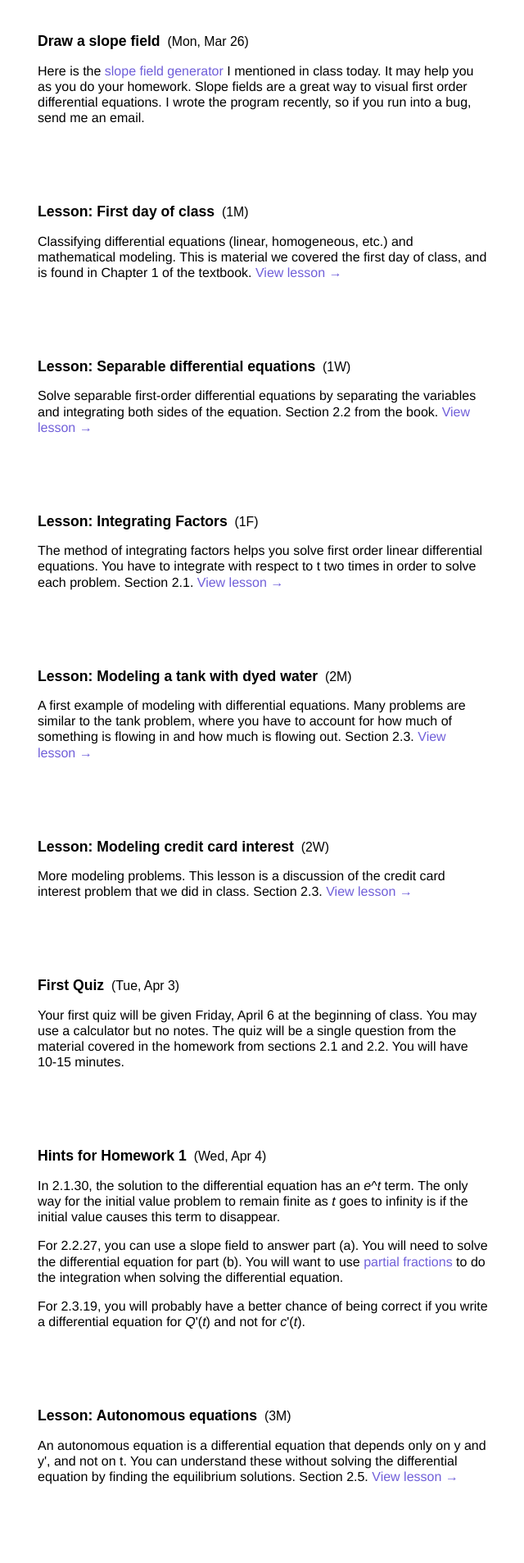
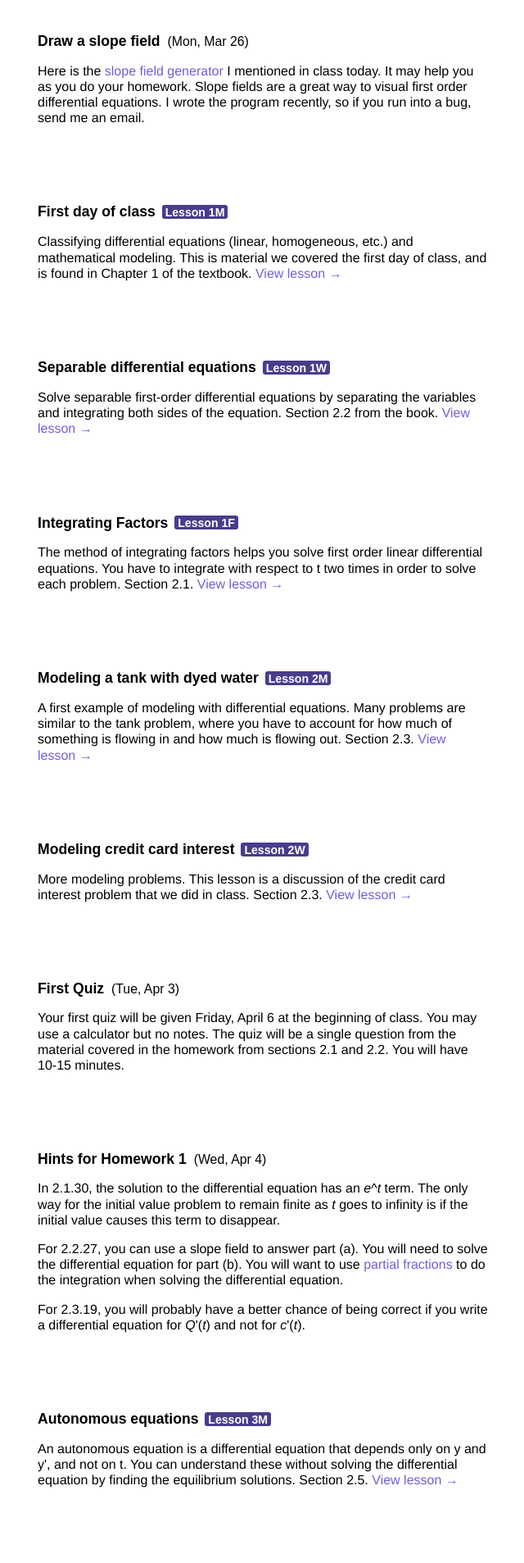
Before and after one commit to nathangrigg/website, a Jekyll site: the page built from math307/sp12/index.html, in a window 1280 px wide. Shown: the part 551-2458 px from the top of the page at 82% size, without its empty margins (319-959 px from the left). Built offline with Jekyll 4.4.1, drawn with Linux system fonts in a browser that asks for light colours; some of the changed text lies outside the part shown.

Commit message:
Prettify lesson labels

```diff
--- a/_includes/lesson.html
+++ b/_includes/lesson.html
@@ -1,7 +1,7 @@
 <article>
-<h1 class="entry"><a href="{{site.url}}{{ post.url }}">Lesson:
+<h1 class="entry"><a href="{{site.url}}{{ post.url }}">
 {{ post.title }}</a>
-<span class="date"> ({{ post.lesson }})</span></h1>
+<span class="label">Lesson {{ post.lesson }}</span></h1>
 <p>{{ post.description}} <a href="{{ site.url}}{{ post.url }}">View lesson&nbsp;&rarr;</a></p>
 </article>
 <hr class="separator">
--- a/files/css/style.css
+++ b/files/css/style.css
@@ -185,3 +185,15 @@ td {
 		padding-right: 1em;
 	}
 }
+
+.label {
+  font-size: 80%;
+  font-weight: bold;
+  color: #ffffff;
+  vertical-align: middle;
+  white-space: nowrap;
+  background-color: #483D8B;
+  padding: 1px 4px 0px;
+  border-radius: 3px;
+  margin-left: 3px;
+}
```
